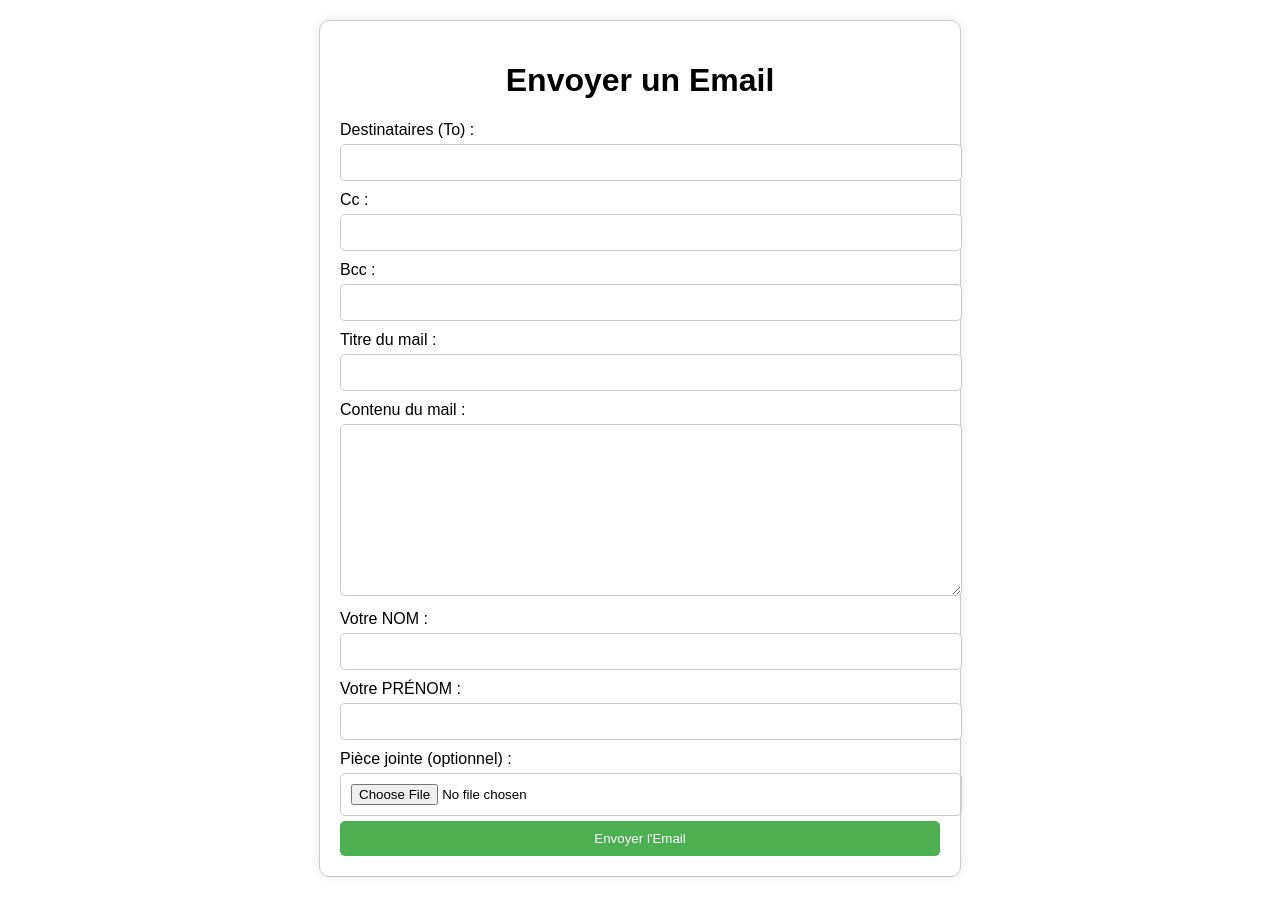
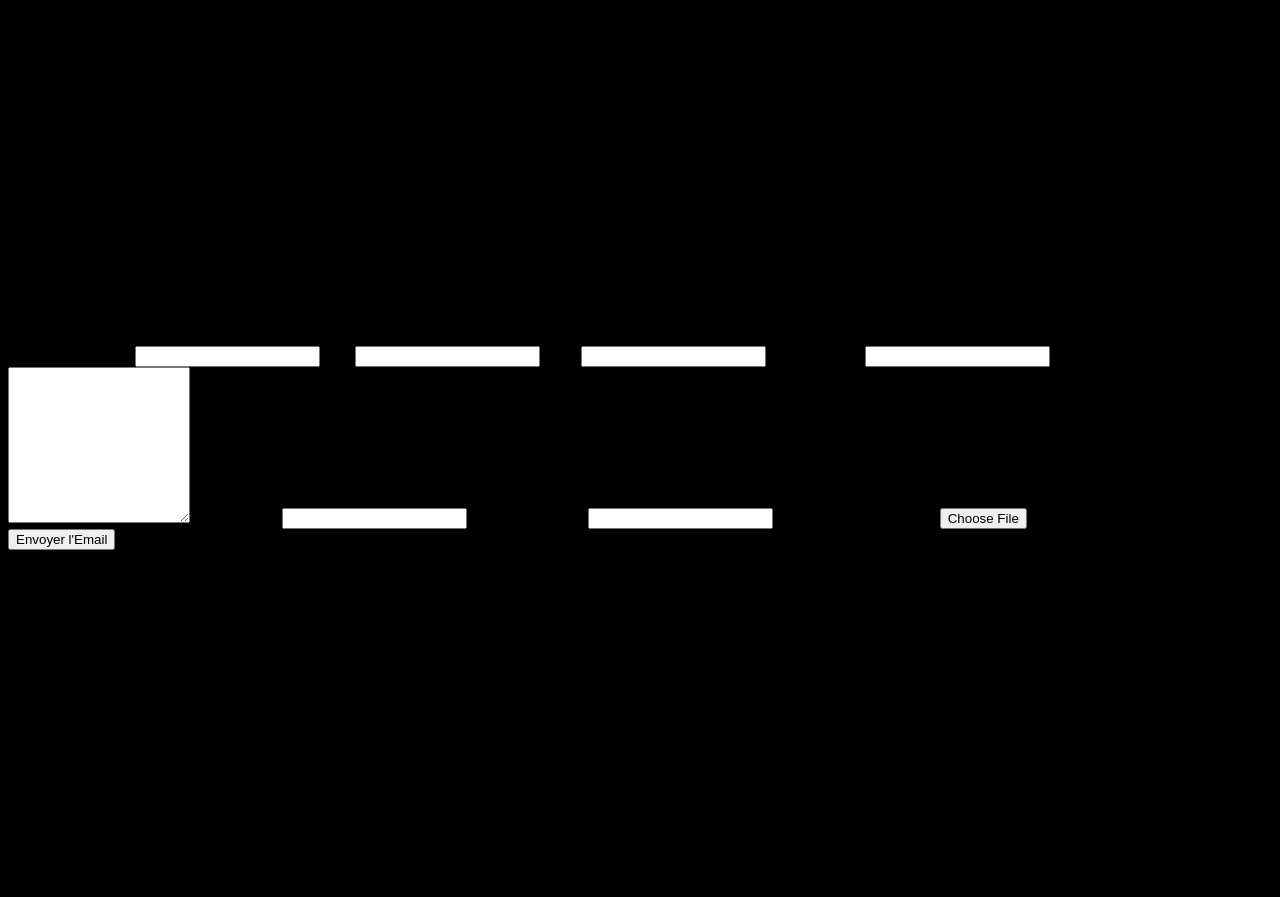
Before and after one commit to eliaz-qrc/email_sender, a Django app: page / in a window 1280 px wide. After the commit the page ends 550 px from the top, so only its background shows below. Run offline with Django 5.2, Linux system fonts and the light colour scheme.

Commit message:
modification css

```diff
--- /dev/null
+++ b/email_app/static/css/styles.css
@@ -0,0 +1,124 @@
+body {
+    align-items: center;
+    background-color: #000;
+    display: flex;
+    justify-content: center;
+    height: 100vh;
+}
+
+.form {
+    background-color: #15172b;
+    border-radius: 20px;
+    box-sizing: border-box;
+    height: 500px;
+    padding: 20px;
+    width: 320px;
+}
+
+.title {
+    color: #eee;
+    font-family: sans-serif;
+    font-size: 36px;
+    font-weight: 600;
+    margin-top: 30px;
+}
+
+.subtitle {
+    color: #eee;
+    font-family: sans-serif;
+    font-size: 16px;
+    font-weight: 600;
+    margin-top: 10px;
+}
+
+.input-container {
+    height: 50px;
+    position: relative;
+    width: 100%;
+}
+
+.ic1 {
+    margin-top: 40px;
+}
+
+.ic2 {
+    margin-top: 30px;
+}
+
+.input {
+    background-color: #303245;
+    border-radius: 12px;
+    border: 0;
+    box-sizing: border-box;
+    color: #eee;
+    font-size: 18px;
+    height: 100%;
+    outline: 0;
+    padding: 4px 20px 0;
+    width: 100%;
+}
+
+.cut {
+    background-color: #15172b;
+    border-radius: 10px;
+    height: 20px;
+    left: 20px;
+    position: absolute;
+    top: -20px;
+    transform: translateY(0);
+    transition: transform 200ms;
+    width: 76px;
+}
+
+.cut-short {
+    width: 50px;
+}
+
+.input:focus~.cut,
+.input:not(:placeholder-shown)~.cut {
+    transform: translateY(8px);
+}
+
+.placeholder {
+    color: #65657b;
+    font-family: sans-serif;
+    left: 20px;
+    line-height: 14px;
+    pointer-events: none;
+    position: absolute;
+    transform-origin: 0 50%;
+    transition: transform 200ms, color 200ms;
+    top: 20px;
+}
+
+.input:focus~.placeholder,
+.input:not(:placeholder-shown)~.placeholder {
+    transform: translateY(-30px) translateX(10px) scale(0.75);
+}
+
+.input:not(:placeholder-shown)~.placeholder {
+    color: #808097;
+}
+
+.input:focus~.placeholder {
+    color: #dc2f55;
+}
+
+.submit {
+    background-color: #08d;
+    border-radius: 12px;
+    border: 0;
+    box-sizing: border-box;
+    color: #eee;
+    cursor: pointer;
+    font-size: 18px;
+    height: 50px;
+    margin-top: 38px;
+    // outline: 0;
+    text-align: center;
+    width: 100%;
+}
+
+.submit:active {
+    background-color: #06b;
+}
--- a/email_app/templates/form.html
+++ b/email_app/templates/form.html
@@ -4,52 +4,8 @@
 <head>
     <meta charset="UTF-8">
     <title>Envoyer un Email</title>
-    <style>
-        body {
-            font-family: Arial, sans-serif;
-            margin: 20px;
-            padding: 0;
-        }
-
-        .container {
-            max-width: 600px;
-            margin: auto;
-            padding: 20px;
-            border: 1px solid #ccc;
-            border-radius: 10px;
-            box-shadow: 0 0 10px rgba(0, 0, 0, 0.1);
-        }
-
-        h1 {
-            text-align: center;
-        }
-
-        label {
-            display: block;
-            margin-top: 10px;
-        }
-
-        input,
-        textarea,
-        button {
-            width: 100%;
-            padding: 10px;
-            margin-top: 5px;
-            border: 1px solid #ccc;
-            border-radius: 5px;
-        }
-
-        button {
-            background-color: #4CAF50;
-            color: white;
-            border: none;
-            cursor: pointer;
-        }
-
-        button:hover {
-            background-color: #45a049;
-        }
-    </style>
+    {% load static %}
+    <link rel="stylesheet" href="{% static 'css/styles.css' %}">
 </head>
 
 <body>
```
Also changed, not shown: email_sender/settings.py (+7 -1 lines), db.sqlite3 (added).
